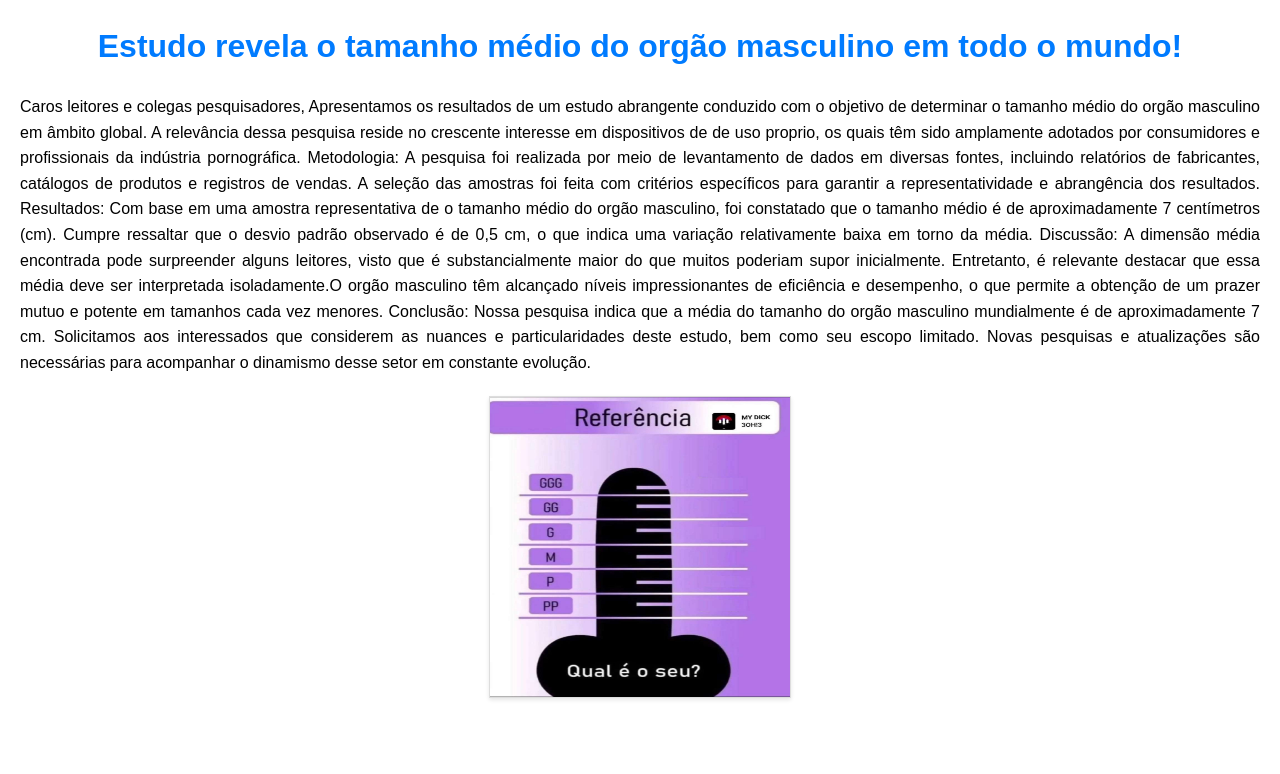
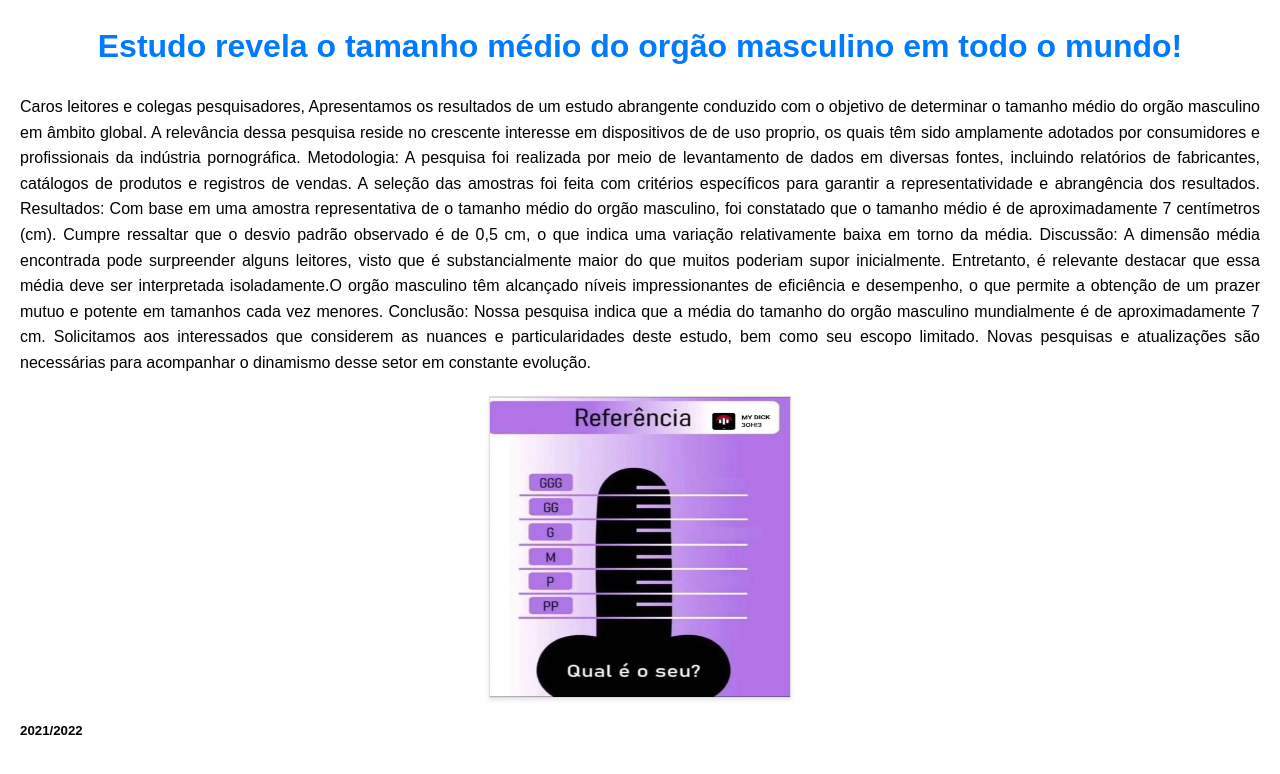
Before and after one commit to tjkahd/CiencieNews, a plain HTML site: page index.html in a window 1280 px wide. Drawn offline with Linux system fonts and the light colour scheme.

Commit message:
index.html

```diff
--- a/index.html
+++ b/index.html
@@ -62,5 +62,6 @@ Solicitamos aos interessados que considerem as nuances e particularidades deste
   </p>
    <img class="featured-image" src="CiencieNews/Polish_20230727_212000544.jpg" alt="Imagem ilustrativa" width="300" height="300">
 </body>
+    <h5>2021/2022</h5>
 
 </html>
```
